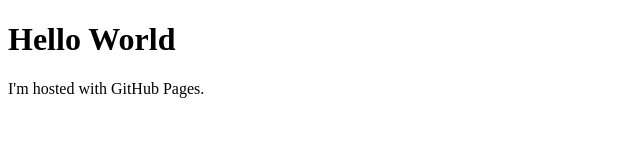
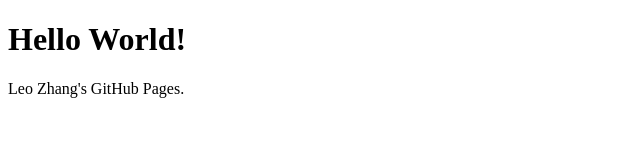
Before and after one commit to ztfqsm/ztfqsm.github.io, a plain HTML site: page index.html in a window 1280 px wide. Shown: the full height of the page, 0-640 px from the left. Drawn offline with Linux system fonts and the light colour scheme.

Commit message:
Update index.html

```diff
--- a/index.html
+++ b/index.html
@@ -1,7 +1,7 @@
 <!DOCTYPE html>
 <html>
 <body>
-<h1>Hello World</h1>
-<p>I'm hosted with GitHub Pages.</p>
+<h1>Hello World!</h1>
+<p>Leo Zhang's GitHub Pages.</p>
 </body>
 </html>
```
